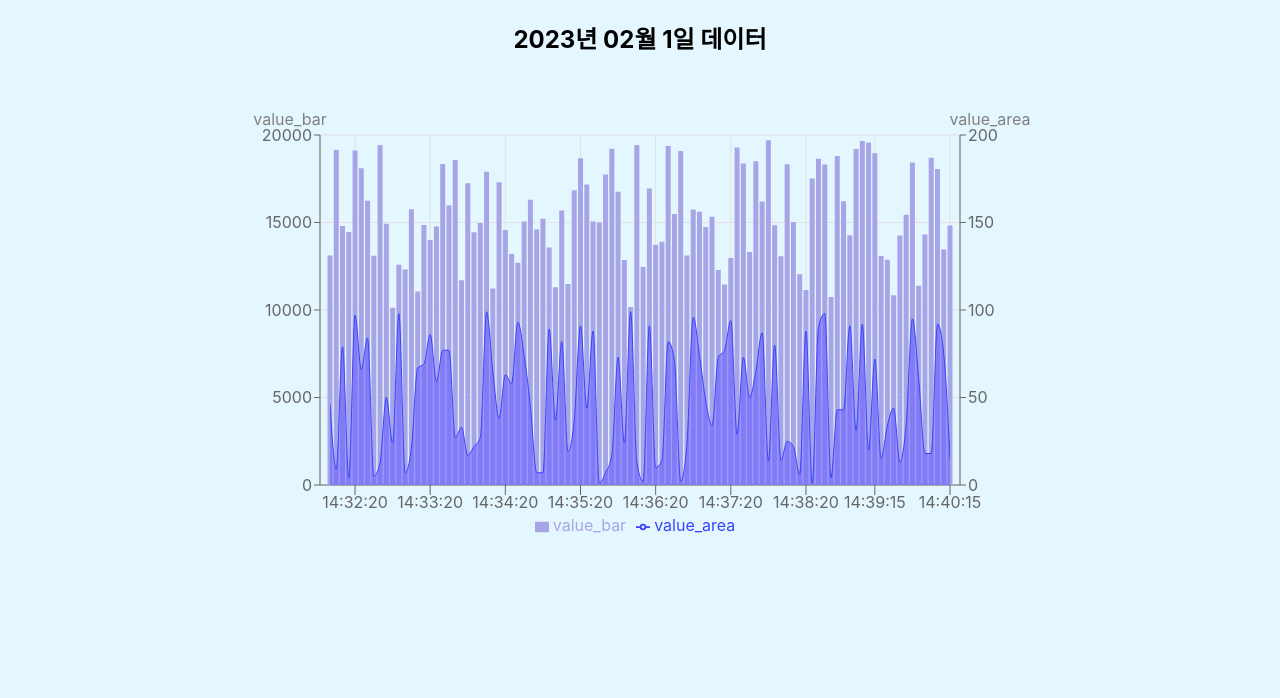
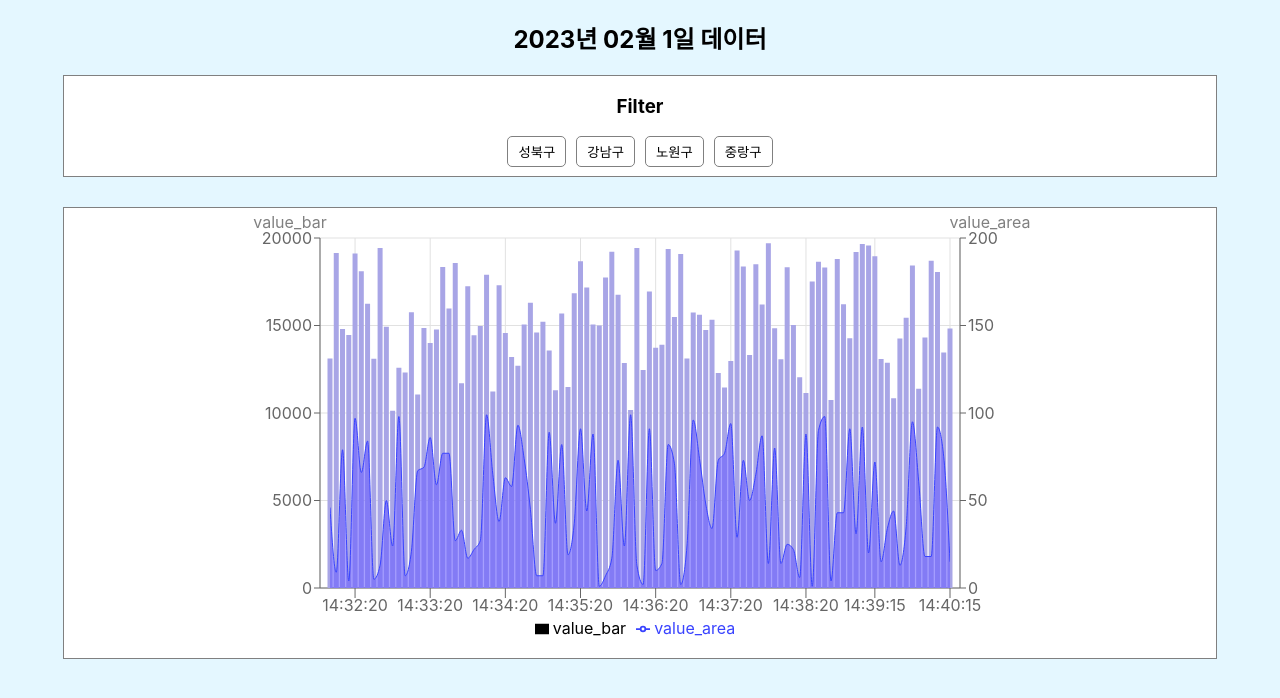
Before and after one commit to devsomda/wanted-pre-onboarding-week-4, a React (Create React App) app: page / in a window 1280 px wide. Shown: the top 698 px of the page. Built offline with nearby package versions, Linux system fonts and the light colour scheme.

Commit message:
FEAT: filter 컴포넌트 구현

```diff
--- a/src/App.css
+++ b/src/App.css
@@ -3,9 +3,13 @@
 }
 
 .chart-container {
+  background-color: white;
+  width: 90%;
+  margin: auto;
+  border: 1px solid gray;
   display: flex;
   justify-content: center;
-  margin: 50px auto;
+  margin: 30px auto;
 }
 
 .tooltip-container {
@@ -17,3 +21,28 @@
 .tooltip-title {
   font-weight: 600;
 }
+
+.filter-button-container {
+  background-color: white;
+  height: 100px;
+  width: 90%;
+  margin: auto;
+  border: 1px solid gray;
+}
+
+button {
+  margin: 0 5px;
+  border: 1px solid gray;
+  border-radius: 5px;
+  padding: 5px 10px;
+  cursor: pointer;
+}
+
+.focused-button {
+  background-color: cornflowerblue;
+  color: white;
+}
+
+.non-focused-button {
+  background-color: white;
+}
--- a/src/App.js
+++ b/src/App.js
@@ -1,12 +1,16 @@
+import { useState } from "react";
 import "./App.css";
 import Chart from "./components/Chart";
+import Filter from "./components/Filter";
 import { TITLE } from "./constants";
 
 function App() {
+  const [filteredIds, setFilteredIds] = useState([]);
   return (
     <div className="App">
       <h2>{TITLE} 데이터</h2>
-      <Chart />
+      <Filter filteredIds={filteredIds} setFilteredIds={setFilteredIds} />
+      <Chart filteredIds={filteredIds} />
     </div>
   );
 }
--- a/src/components/Chart.jsx
+++ b/src/components/Chart.jsx
@@ -9,6 +9,7 @@ import {
   Tooltip,
   Legend,
   Label,
+  Cell,
 } from "recharts";
 import mockData from "../mockData.json";
 import objToArr from "../utils/objToArr";
@@ -22,7 +23,10 @@ const data = prevData.map((prev) => ({
   date: getTime(prev.date),
 }));
 
-export default function Chart() {
+export default function Chart(props) {
+  const { filteredData } = props;
+  console.log(filteredData);
+
   return (
     <div className="chart-container">
       <ComposedChart
@@ -57,7 +61,18 @@ export default function Chart() {
         />
         <Tooltip content={<CustomToolTip />} />
         <Legend />
-        <Bar dataKey="value_bar" yAxisId="left" fill="#a8a5e6" />
+        <Bar dataKey="value_bar" yAxisId="left">
+          {data.map((entry) => (
+            <Cell
+              key={entry.id}
+              fill={
+                filteredData && filteredData.includes(entry.id)
+                  ? "#5b57a1"
+                  : "#a8a5e6"
+              }
+            />
+          ))}
+        </Bar>
         <Area
           type="monotone"
           dataKey="value_area"
--- /dev/null
+++ b/src/components/Filter.jsx
@@ -0,0 +1,42 @@
+import React from "react";
+import objToArr from "../utils/objToArr";
+import mockData from "../mockData.json";
+
+const prevData = objToArr(mockData.response, "date");
+const idArr = [];
+prevData.map((data) => {
+  if (!idArr.includes(data.id)) {
+    idArr.push(data.id);
+  }
+});
+
+export default function Filter(props) {
+  const { filteredIds, setFilteredIds } = props;
+
+  const filterData = (id) => {
+    let newFilteredId;
+    if (!filteredIds.includes(id)) {
+      newFilteredId = [...filteredIds, id];
+    } else {
+      newFilteredId = filteredIds.filter((filteredId) => filteredId !== id);
+    }
+    setFilteredIds(newFilteredId);
+  };
+
+  return (
+    <div className="filter-button-container">
+      <h3>Filter</h3>
+      {idArr.map((id) => (
+        <button
+          key={id}
+          className={
+            filteredIds.includes(id) ? "focused-button" : "non-focused-button"
+          }
+          onClick={() => filterData(id)}
+        >
+          {id}
+        </button>
+      ))}
+    </div>
+  );
+}
```
